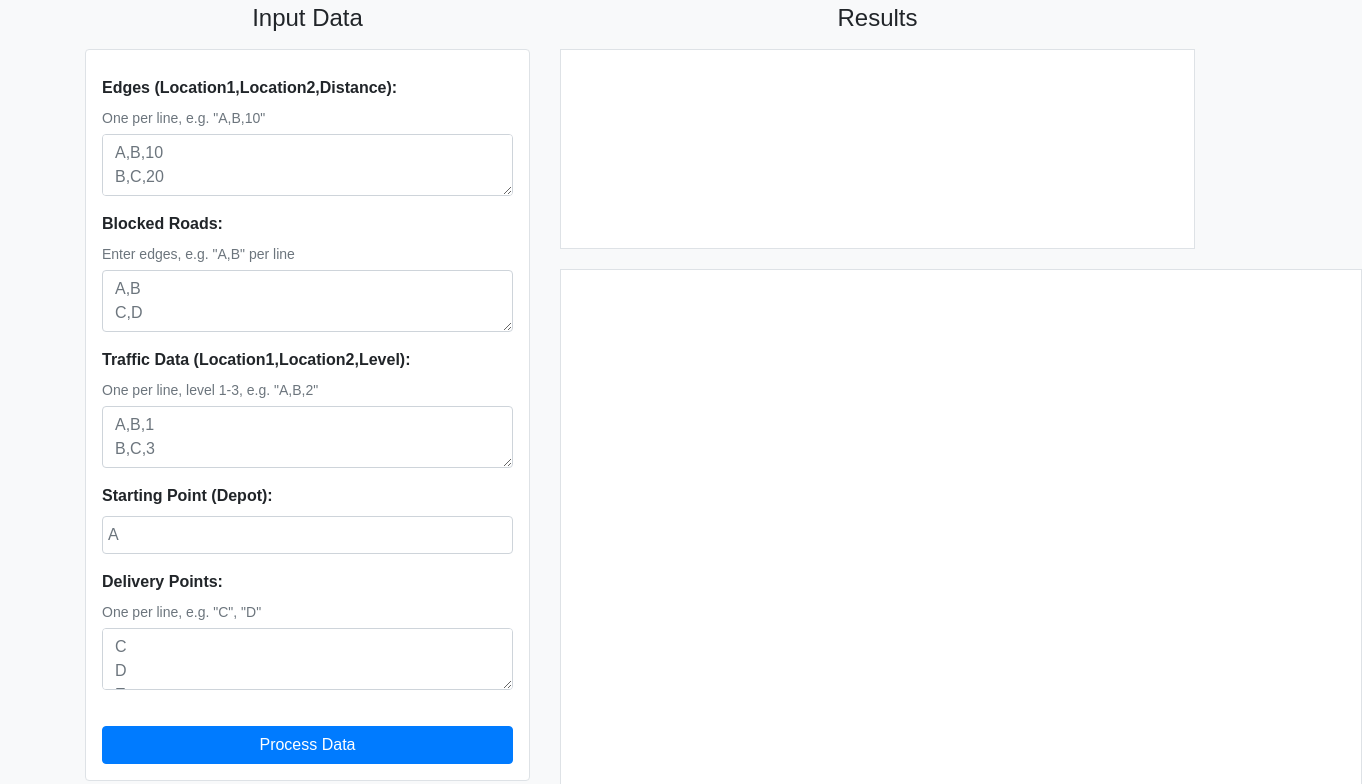
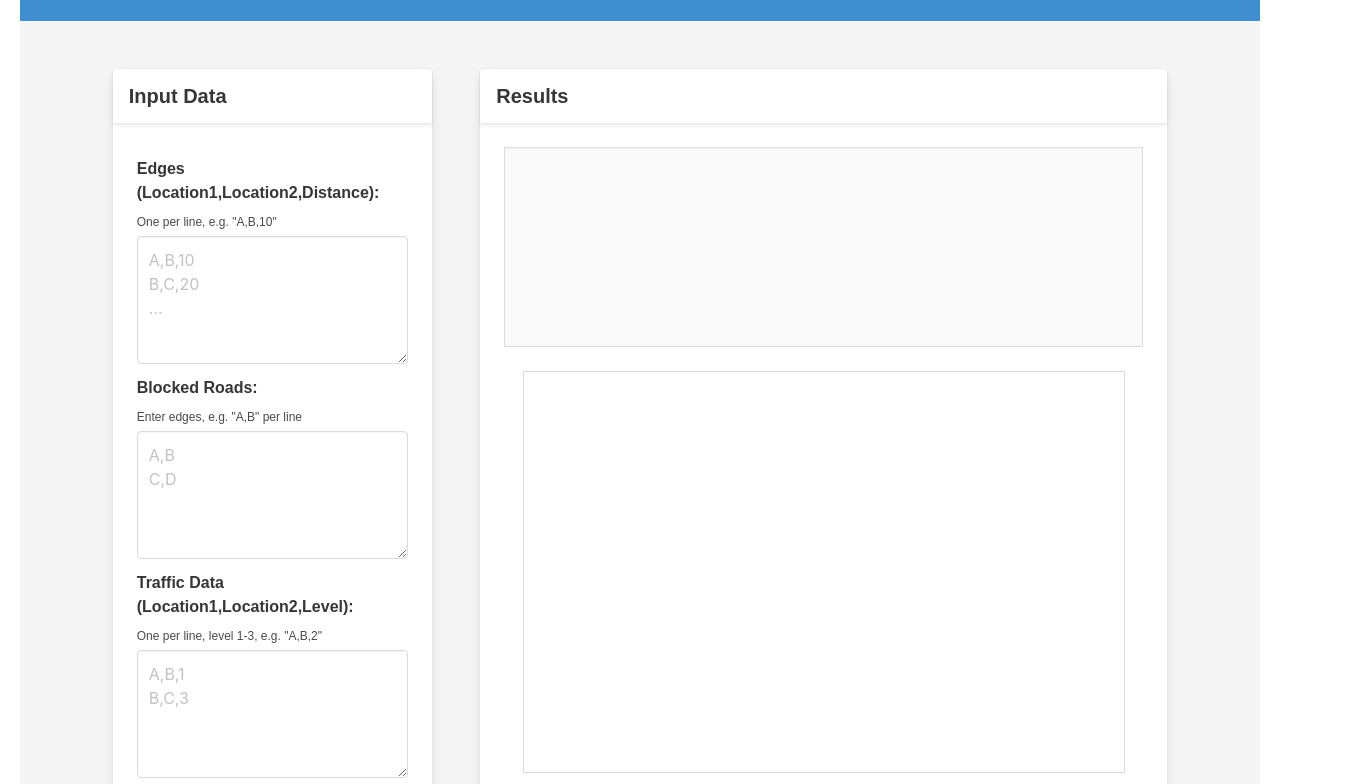
Before and after one commit to GraphTheory-2024-IUP/final-project-group6, a plain HTML site: page index.html in a window 1280 px wide. Shown: the part 112-896 px from the top of the page, 1362 px wide, since content can reach past the window. Drawn offline with nearby package versions, Linux system fonts and the light colour scheme.

Commit message:
update: design with bulma css

```diff
--- a/index.html
+++ b/index.html
@@ -5,119 +5,178 @@
     <meta name="viewport" content="width=device-width, initial-scale=1.0" />
     <title>Delivery Optimization Demo</title>
 
-    <!-- Bootstrap CSS (via CDN or local file) -->
-    <link rel="stylesheet" href="css/bootstrap.min.css" />
+    <!-- Bulma CSS -->
+    <link
+      rel="stylesheet"
+      href="https://cdn.jsdelivr.net/npm/bulma@0.9.4/css/bulma.min.css"
+    />
+
+    <!-- Optional Font Awesome for icons -->
+    <link
+      rel="stylesheet"
+      href="https://cdnjs.cloudflare.com/ajax/libs/font-awesome/6.0.0-beta3/css/all.min.css"
+      integrity="sha512-Fo3rlrZj/k7ujTTXABP4Z6XDAXAy0cJ4pSG3pDs/jr9GTVsHG4CRWJtNtu4lRWp5m2wKSVCDwmdrCF8H0VM7Zg=="
+      crossorigin="anonymous"
+      referrerpolicy="no-referrer"
+    />
 
     <!-- Your custom styles -->
     <link rel="stylesheet" href="css/style.css" />
   </head>
-  <body class="bg-light">
-    <div class="container py-4">
-      <h1 class="text-center mb-4">Delivery Optimization with Graph Theory</h1>
+  <body class="has-background-light">
+    <!-- Hero Header Section (Reduced size) -->
+    <section class="hero is-info is-small">
+      <div class="hero-body">
+        <div class="container has-text-centered">
+          <h1 class="title is-3">
+            <span class="icon"><i class="fas fa-shipping-fast"></i></span>
+            Delivery Optimization with Graph Theory
+          </h1>
+          <h2 class="subtitle is-5">
+            Optimize routes, manage traffic, and ensure connectivity for your
+            delivery operations.
+          </h2>
+        </div>
+      </div>
+    </section>
 
-      <div class="row">
-        <!-- Input Form Column -->
-        <div class="col-md-5 mb-4">
-          <h2 class="h4 text-center mb-3">Input Data</h2>
-          <form id="dataForm" class="p-3 border rounded bg-white">
-            <div class="form-group mb-3">
-              <label for="edges">Edges (Location1,Location2,Distance):</label>
-              <small class="form-text text-muted"
-                >One per line, e.g. "A,B,10"</small
+    <!-- Main Content Section -->
+    <section class="section">
+      <div class="container">
+        <div class="columns is-variable is-6">
+          <!-- Input Form Column (Narrower) -->
+          <div class="column is-one-third">
+            <div class="card" style="height: 100%">
+              <header class="card-header">
+                <p class="card-header-title is-size-5">Input Data</p>
+              </header>
+              <div class="card-content">
+                <form id="dataForm">
+                  <div class="field">
+                    <label for="edges" class="label"
+                      >Edges (Location1,Location2,Distance):</label
                     >
+                    <p class="help">One per line, e.g. "A,B,10"</p>
+                    <div class="control">
                       <textarea
-                class="form-control"
+                        class="textarea"
                         id="edges"
                         placeholder="A,B,10
 B,C,20
 ..."
                       ></textarea>
                     </div>
+                  </div>
 
-            <div class="form-group mb-3">
-              <label for="blocked">Blocked Roads:</label>
-              <small class="form-text text-muted"
-                >Enter edges, e.g. "A,B" per line</small
-              >
+                  <div class="field">
+                    <label for="blocked" class="label">Blocked Roads:</label>
+                    <p class="help">Enter edges, e.g. "A,B" per line</p>
+                    <div class="control">
                       <textarea
-                class="form-control"
+                        class="textarea"
                         id="blocked"
                         placeholder="A,B
 C,D"
                       ></textarea>
                     </div>
+                  </div>
 
-            <div class="form-group mb-3">
-              <label for="traffic"
+                  <div class="field">
+                    <label for="traffic" class="label"
                       >Traffic Data (Location1,Location2,Level):</label
                     >
-              <small class="form-text text-muted"
-                >One per line, level 1-3, e.g. "A,B,2"</small
-              >
+                    <p class="help">One per line, level 1-3, e.g. "A,B,2"</p>
+                    <div class="control">
                       <textarea
-                class="form-control"
+                        class="textarea"
                         id="traffic"
                         placeholder="A,B,1
 B,C,3"
                       ></textarea>
                     </div>
+                  </div>
 
-            <div class="form-group mb-3">
-              <label for="start">Starting Point (Depot):</label>
+                  <div class="field">
+                    <label for="start" class="label"
+                      >Starting Point (Depot):</label
+                    >
+                    <div class="control">
                       <input
                         type="text"
-                class="form-control"
+                        class="input"
                         id="start"
                         placeholder="A"
                       />
                     </div>
+                  </div>
 
-            <div class="form-group mb-3">
-              <label for="deliveries">Delivery Points:</label>
-              <small class="form-text text-muted"
-                >One per line, e.g. "C", "D"</small
+                  <div class="field">
+                    <label for="deliveries" class="label"
+                      >Delivery Points:</label
                     >
+                    <p class="help">One per line, e.g. "C", "D"</p>
+                    <div class="control">
                       <textarea
-                class="form-control"
+                        class="textarea"
                         id="deliveries"
                         placeholder="C
 D
 E"
                       ></textarea>
                     </div>
+                  </div>
 
+                  <div class="field mt-5">
+                    <div class="control">
                       <button
                         type="button"
-              class="btn btn-primary w-100"
+                        class="button is-primary is-fullwidth"
                         onclick="processData()"
                       >
                         Process Data
                       </button>
+                    </div>
+                  </div>
                 </form>
               </div>
+            </div>
+          </div>
 
-        <!-- Output / Visualization Column -->
-        <div class="col-md-7">
-          <h2 class="h4 text-center mb-3">Results</h2>
+          <!-- Output / Visualization Column (Wider) -->
+          <div class="column is-two-thirds">
+            <div class="card" style="height: 100%">
+              <header class="card-header">
+                <p class="card-header-title is-size-5">Results</p>
+              </header>
+              <div class="card-content">
                 <div
                   id="result"
-            class="border bg-white p-3 mb-3"
+                  class="content"
                   style="
                     white-space: pre-wrap;
                     font-family: monospace;
                     height: 200px;
                     overflow: auto;
+                    border: 1px solid #dbdbdb;
+                    padding: 1rem;
+                    background: #f9f9f9;
                   "
                 ></div>
+                <div class="has-text-centered mt-5">
                   <canvas
                     id="graphCanvas"
-            width="800"
-            height="600"
-            class="border bg-white mx-auto d-block"
+                    width="600"
+                    height="400"
+                    style="border: 1px solid #dbdbdb; background: #fff"
                   ></canvas>
                 </div>
               </div>
             </div>
+          </div>
+        </div>
+      </div>
+      <!-- container -->
+    </section>
 
     <!-- Scripts -->
     <script src="js/parse.js"></script>
```
Also changed, not shown: sample-testcase.txt (added). Lines whose indentation alone changed are shown as unchanged.
